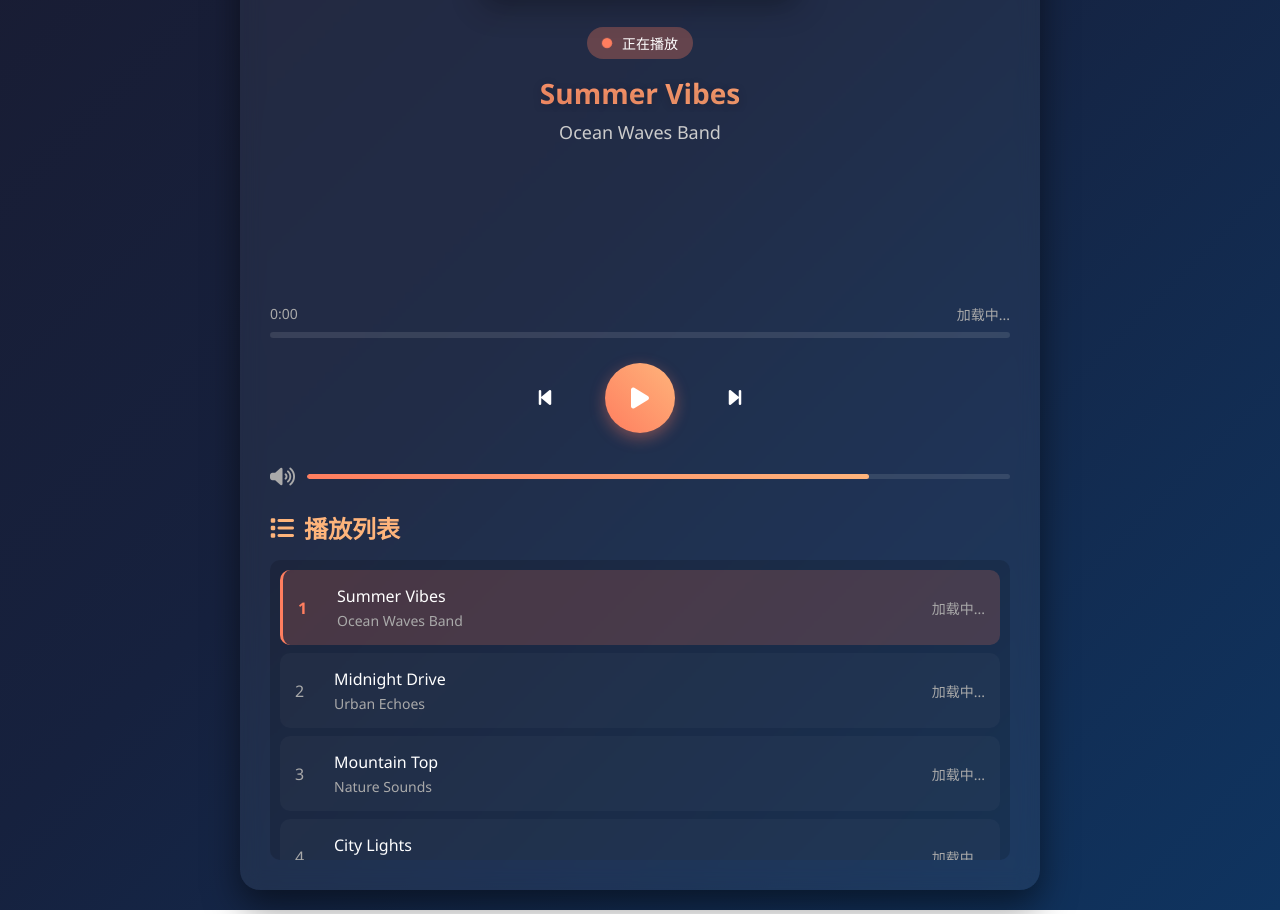
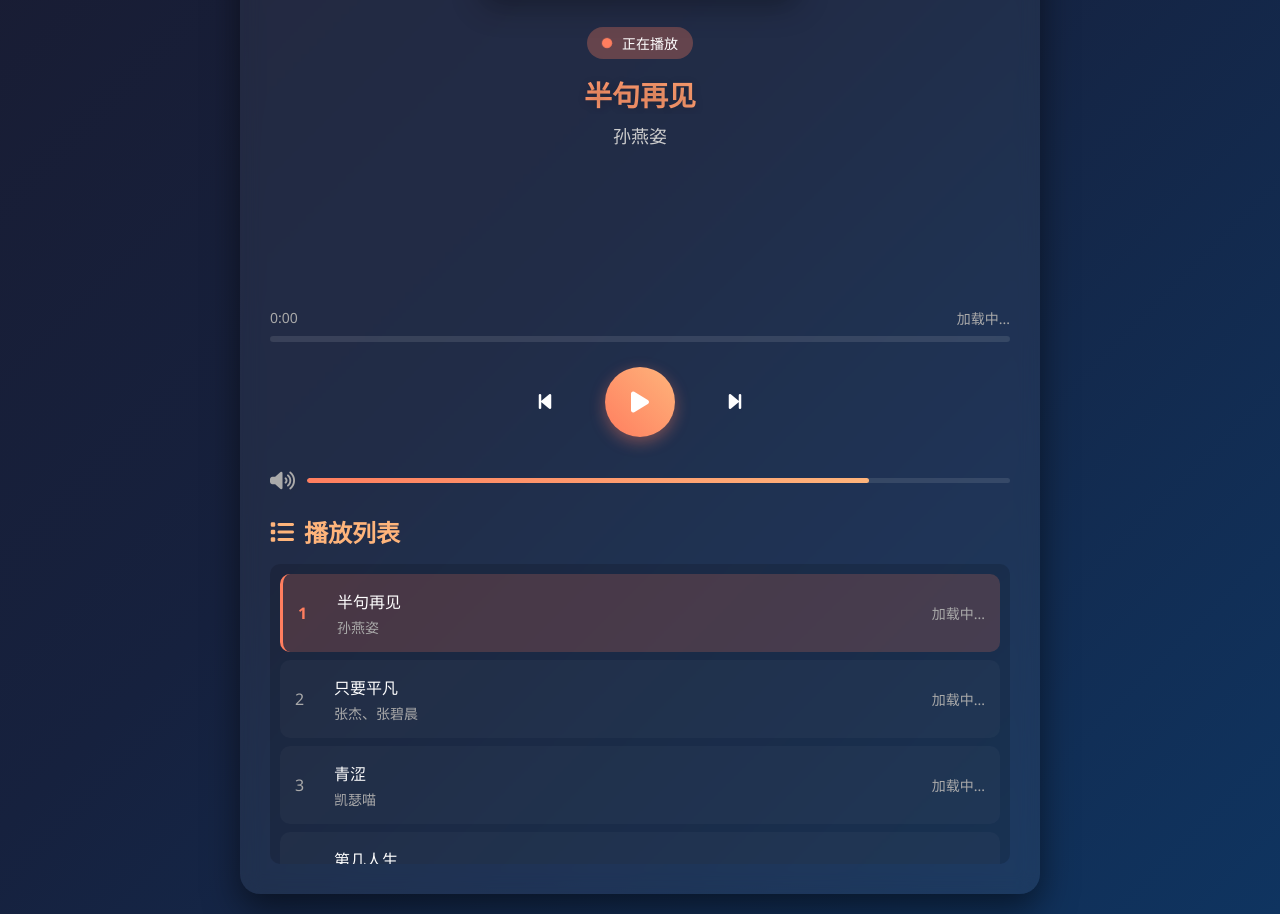
Before and after one commit to shekodf/birthday-for-yxm, a plain HTML site: page index.html in a window 1280 px wide. Shown: the part 532-1446 px from the top of the page. Drawn offline with Linux system fonts and the light colour scheme.

Commit message:
Update index.html

```diff
--- a/index.html
+++ b/index.html
@@ -552,34 +552,40 @@
         // 音乐库 - 包含多首不同的歌曲
         const musicLibrary = [
             {
-                title: "Summer Vibes",
-                artist: "Ocean Waves Band",
-                cover: "https://images.unsplash.com/photo-1470225620780-dba8ba36b745?ixlib=rb-4.0.3&ixid=M3wxMjA3fDB8MHxwaG90by1wYWdlfHx8fGVufDB8fHx8fA%3D%3D&auto=format&fit=crop&w=500&q=80",
-                src: "https://www.soundhelix.com/examples/mp3/SoundHelix-Song-1.mp3"
+                title: "半句再见",
+                artist: "孙燕姿",
+                cover: "https://bkimg.cdn.bcebos.com/smart/03087bf40ad162d98913cb7f1fdfa9ec8b13cdd0-bkimg-process,v_1,rw_828,rh_828,maxl_828,pad_1?x-bce-process=image/format,f_auto",
+                src: "http://music.163.com/song/media/outer/url?id=2707652860.mp3"
             },
             {
-                title: "Midnight Drive",
-                artist: "Urban Echoes",
-                cover: "https://images.unsplash.com/photo-1498038432885-c6f3f1b912ee?ixlib=rb-4.0.3&ixid=M3wxMjA3fDB8MHxwaG90by1wYWdlfHx8fGVufDB8fHx8fA%3D%3D&auto=format&fit=crop&w=500&q=80",
-                src: "https://www.soundhelix.com/examples/mp3/SoundHelix-Song-2.mp3"
+                title: "只要平凡",
+                artist: "张杰、张碧晨",
+                cover: "https://bkimg.cdn.bcebos.com/pic/8694a4c27d1ed21b0ef467b99336cac451da81cb916d?x-bce-process=image/format,f_auto/quality,Q_70/resize,m_lfit,limit_1,w_536",
+                src: "http://music.163.com/song/media/outer/url?id=574919767.mp3"
             },
             {
-                title: "Mountain Top",
-                artist: "Nature Sounds",
-                cover: "https://images.unsplash.com/photo-1511379938547-c1f69419868d?ixlib=rb-4.0.3&ixid=M3wxMjA3fDB8MHxwaG90by1wYWdlfHx8fGVufDB8fHx8fA%3D%3D&auto=format&fit=crop&w=500&q=80",
-                src: "https://www.soundhelix.com/examples/mp3/SoundHelix-Song-3.mp3"
+                title: "青涩",
+                artist: "凯瑟喵",
+                cover: "https://ts1.tc.mm.bing.net/th/id/OIP-C.6lKWo3c2UY8_v0i6yBAWQQAAAA?w=80&h=80&c=1&bgcl=086ac3&r=0&o=7&dpr=1.5&pid=ImgRC&rm=3",
+                src: "http://music.163.com/song/media/outer/url?id=1441695671.mp3"
             },
             {
-                title: "City Lights",
-                artist: "Neon Dreams",
-                cover: "https://images.unsplash.com/photo-1496568816309-51d7c20e3b21?ixlib=rb-4.0.3&ixid=M3wxMjA3fDB8MHxwaG90by1wYWdlfHx8fGVufDB8fHx8fA%3D%3D&auto=format&fit=crop&w=500&q=80",
-                src: "https://www.soundhelix.com/examples/mp3/SoundHelix-Song-4.mp3"
+                title: "第几人生",
+                artist: "bo peep",
+                cover: "https://ts1.tc.mm.bing.net/th/id/OIP-C.2cq_oL-y7cDdwCTn-8-I-QHaHa?w=230&h=211&c=8&rs=1&qlt=90&o=6&dpr=1.5&pid=3.1&rm=2",
+                src: "http://music.163.com/song/media/outer/url?id=1978038849.mp3"
             },
             {
-                title: "Desert Wind",
-                artist: "Sandy Dunes",
-                cover: "https://images.unsplash.com/photo-1542273917363-3b1817f69a2b?ixlib=rb-4.0.3&ixid=M3wxMjA3fDB8MHxwaG90by1wYWdlfHx8fGVufDB8fHx8fA%3D%3D&auto=format&fit=crop&w=500&q=80",
-                src: "https://www.soundhelix.com/examples/mp3/SoundHelix-Song-5.mp3"
+                title: "Soul Below",
+                artist: "LJones",
+                cover: "https://p2.music.126.net/qOUXQb28JKTpFOmXw1Hfpg==/109951164859185072.jpg?param=130y130",
+                src: "http://music.163.com/song/media/outer/url?id=357165.mp3"
+            },
+            {
+                title: "One Last Kiss (Live Version)",
+                artist: "宇多田ヒカル",
+                cover: "https://ts1.tc.mm.bing.net/th/id/OIP-C.upWTUdwwt3Q8f_knDi1JLQHaHa?w=250&h=250&c=8&rs=1&qlt=90&o=6&dpr=1.5&pid=3.1&rm=2",
+                src: "http://music.163.com/song/media/outer/url?id=2651484849.mp3"
             }
         ];
 
```
